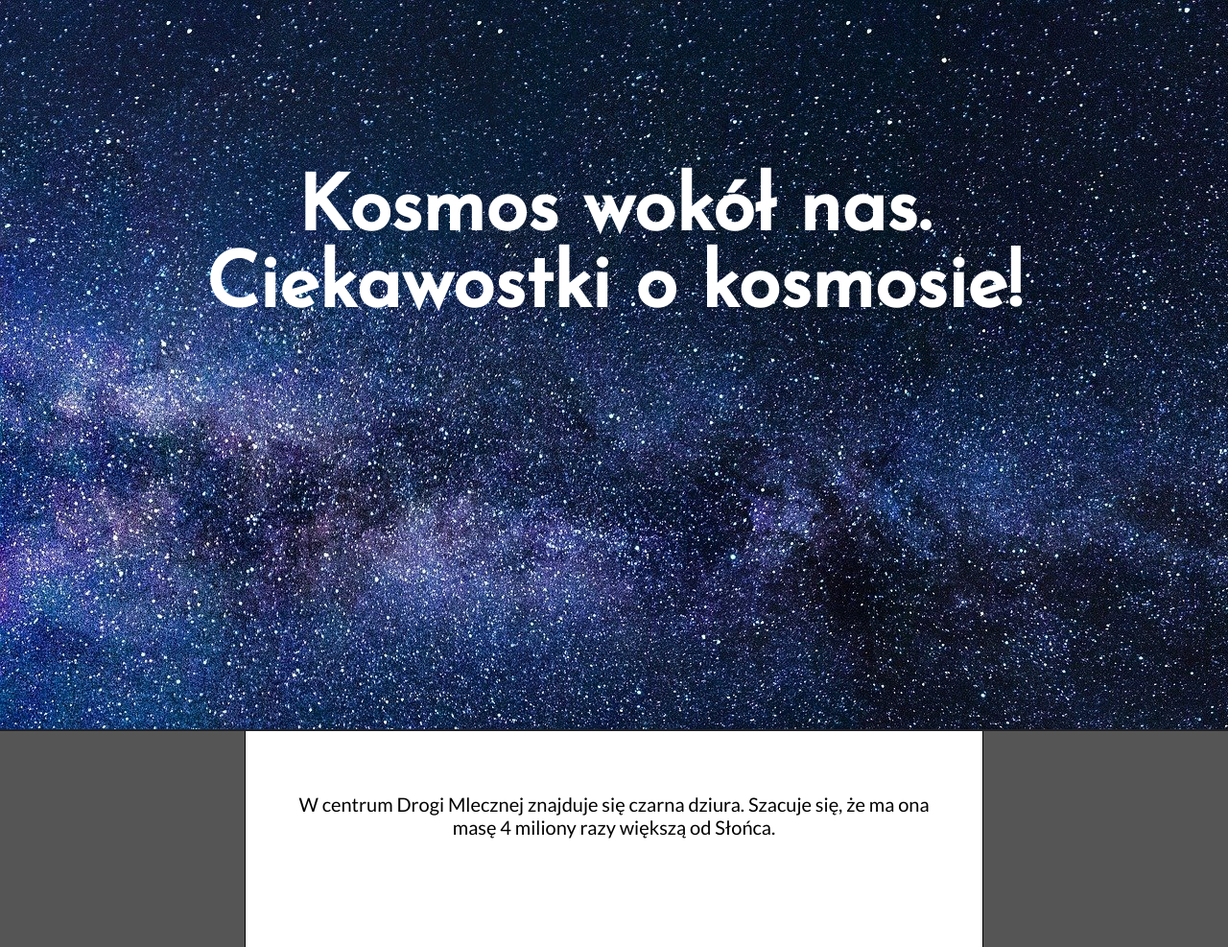
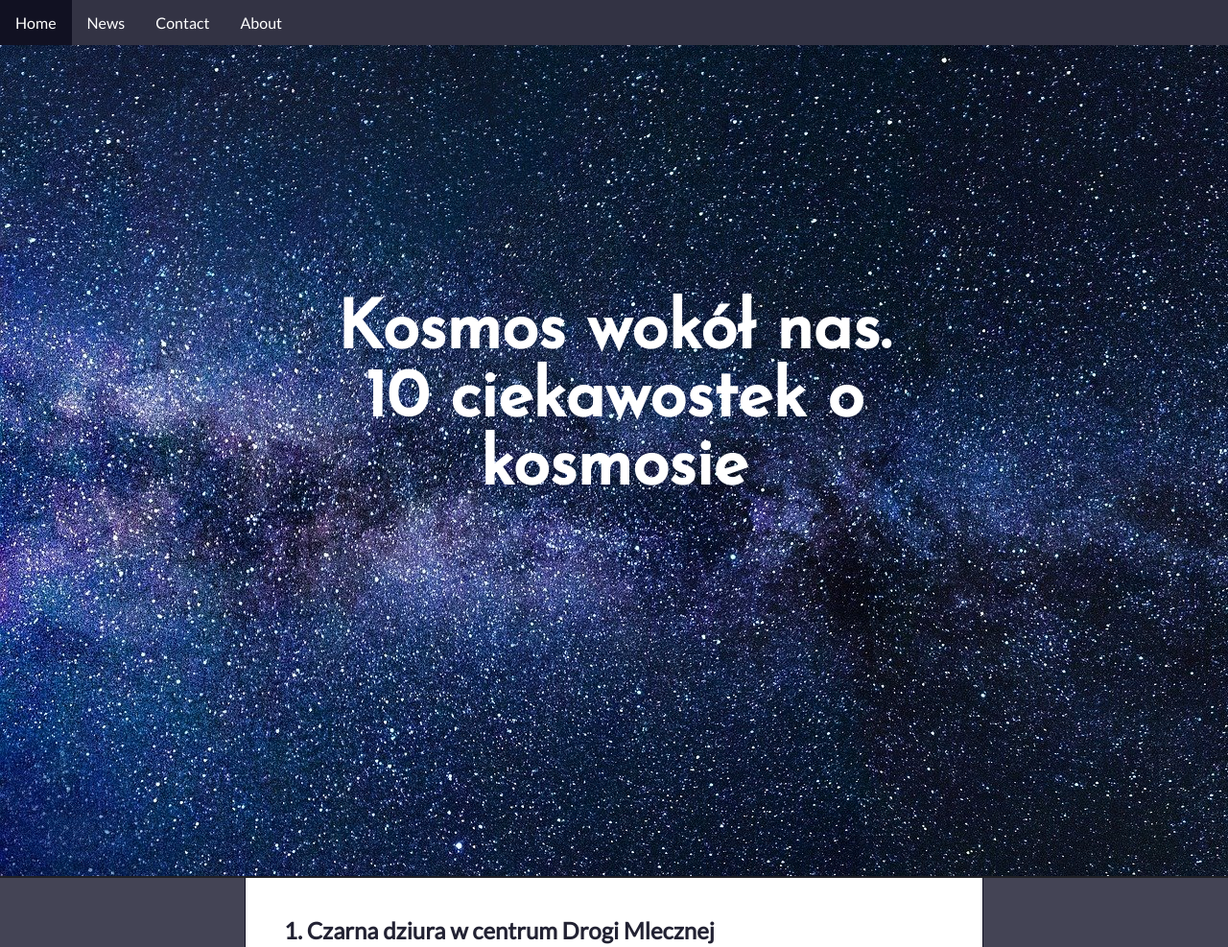
Before and after one commit to MarcinJakub/Strona_internetowa_programowanie, a plain HTML site: page index.html in a window 1280 px wide. Shown: the top 987 px of the page at 96% size. Drawn offline with Linux system fonts and the light colour scheme.

Commit message:
Add files via upload

```diff
--- a/index.html
+++ b/index.html
@@ -12,14 +12,43 @@
 </head>
 <body>
 	<div id="container">
+		<div id="navbar">
+			<ul>
+				<li><a href="index.html" class="active">Home</a></li>
+				<li><a href="#news">News</a></li>
+				<li><a href="#contact">Contact</a></li>
+				<li><a href="#about">About</a></li>
+			</ul>
+		</div>
 		<div id="header">
 			<h1>Kosmos wokół nas.
-			</br>Ciekawostki o kosmosie!</h1>
+			</br>10 ciekawostek o kosmosie </h1>
 		</div>
 		<div id="page">
-			<div class="ciekawostka">
+			<div class="article">
+				<h1>1. Czarna dziura w centrum Drogi Mlecznej</h1>
 				<img ><img>
 				<p>W centrum Drogi Mlecznej znajduje się czarna dziura. Szacuje się, że ma ona masę 4 miliony razy większą od Słońca.</p>
+			</div>
+			<div class="article">
+				<h1>2.</h1>
+				<img ><img>
+				<p></p>
+			</div>
+			<div class="article">
+				<h1>3.</h1>
+				<img ><img>
+				<p></p>
+			</div>
+			<div class="article">
+				<h1>4.</h1>
+				<img ><img>
+				<p></p>
+			</div>
+			<div class="article">
+				<h1>5.</h1>
+				<img ><img>
+				<p></p>
 			</div>
 
 		</div>
--- a/style.css
+++ b/style.css
@@ -4,7 +4,8 @@ body
     padding: 0;
 	color: #000000;
 	font-family: 'Lato', sans-serif;
-	font-size: 20px;
+	font-size: 16px;
+	background-color: #445
 }
 
 h1
@@ -17,6 +18,46 @@ p
 	margin: 0;
 }
 
+ul
+{
+  list-style-type: none;
+  margin: 0;
+  padding: 0;
+  position: fixed;
+  top: 0;
+  width: 100%;
+  overflow: hidden;
+  background-color: #334;
+}
+
+li
+{
+  float: left;
+}
+
+li a
+{
+  display: block;
+  padding: 8px;
+  display: block;
+  color: white;
+  text-align: center;
+  padding: 14px 16px;
+  text-decoration: none;
+}
+
+li a:hover
+{
+  background-color: #112;
+}
+
+.active
+{
+  background-color: #04AA6D;
+}
+
+}
+
 #container
 {
 	background-color: #555555;
@@ -25,14 +66,20 @@ p
 #header
 {
 	border-bottom: 2px solid #202024;
-	height: 400px;
+	height: 913px;
     color: #ffffff;
 	text-align: center;
-	font-size: 40px;
+	font-size: 35px;
+	font-weight: 300;
 	margin: 0px;
-	padding: 180px;
 	background-image: url(img/milky-way.jpg);
 	font-family: 'Josefin Sans', sans-serif;
+}
+
+
+#header > h1
+{
+	padding: 310px;
 }
 
 #page
@@ -42,21 +89,28 @@ p
 	background-color: #ffffff;
 	min-height: 1000px;
 	width: 60%;
-	border: 1px solid black;
+	border: 1px solid #112;
 	border-top: 0px;
 	border-bottom: 0px;
 
 }
 
+.article > h1
+{
+	color: #223;
+	font-size: 24px;
+}
+
 #footer
 {
 	clear: both;
-	background-color: #222222;
+	background-color: #223;
 	min-height: 150px;
 }
 
-.ciekawostka
+.article
 {
-	text-align: center;
+	text-align: justify;
 	padding: 40px;
+	height: 200px;
 }
```
